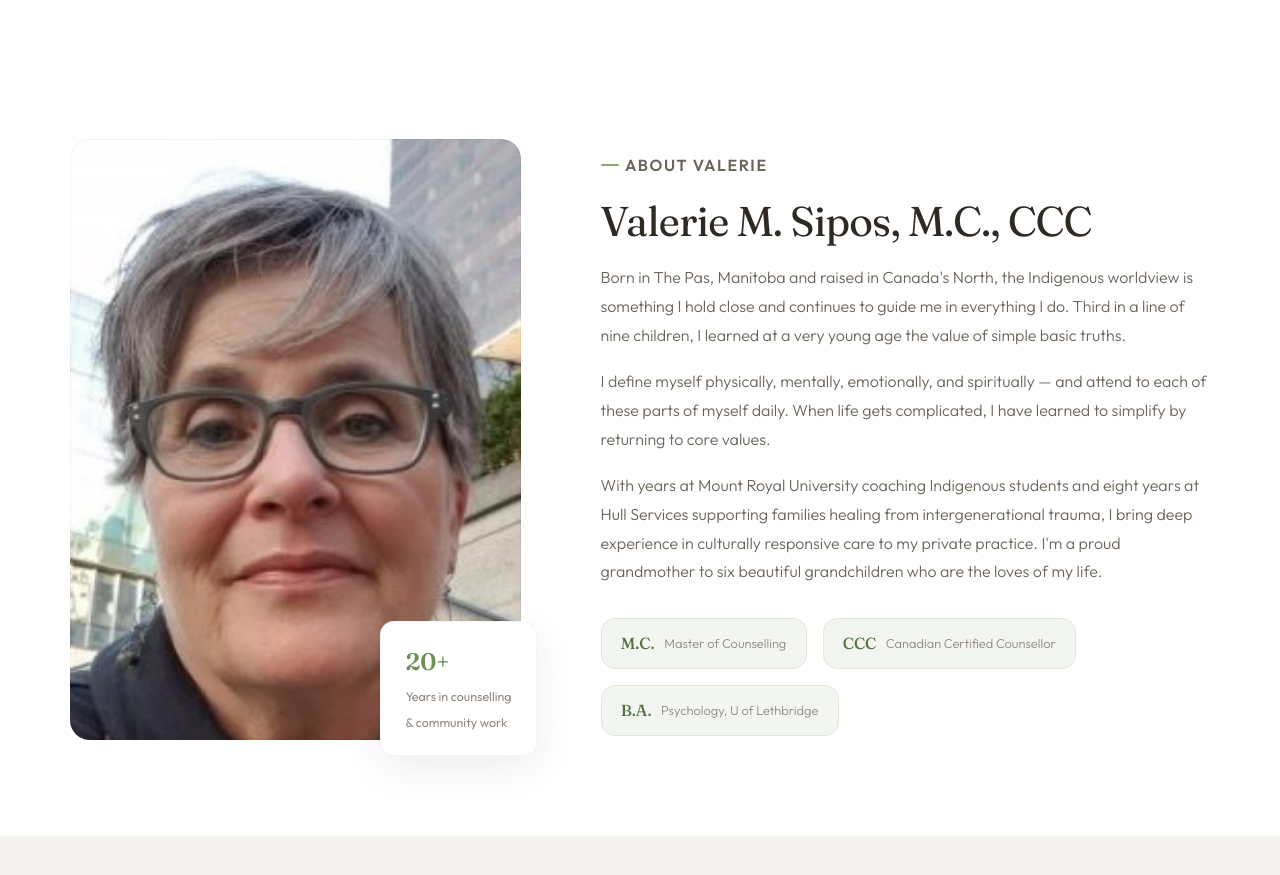
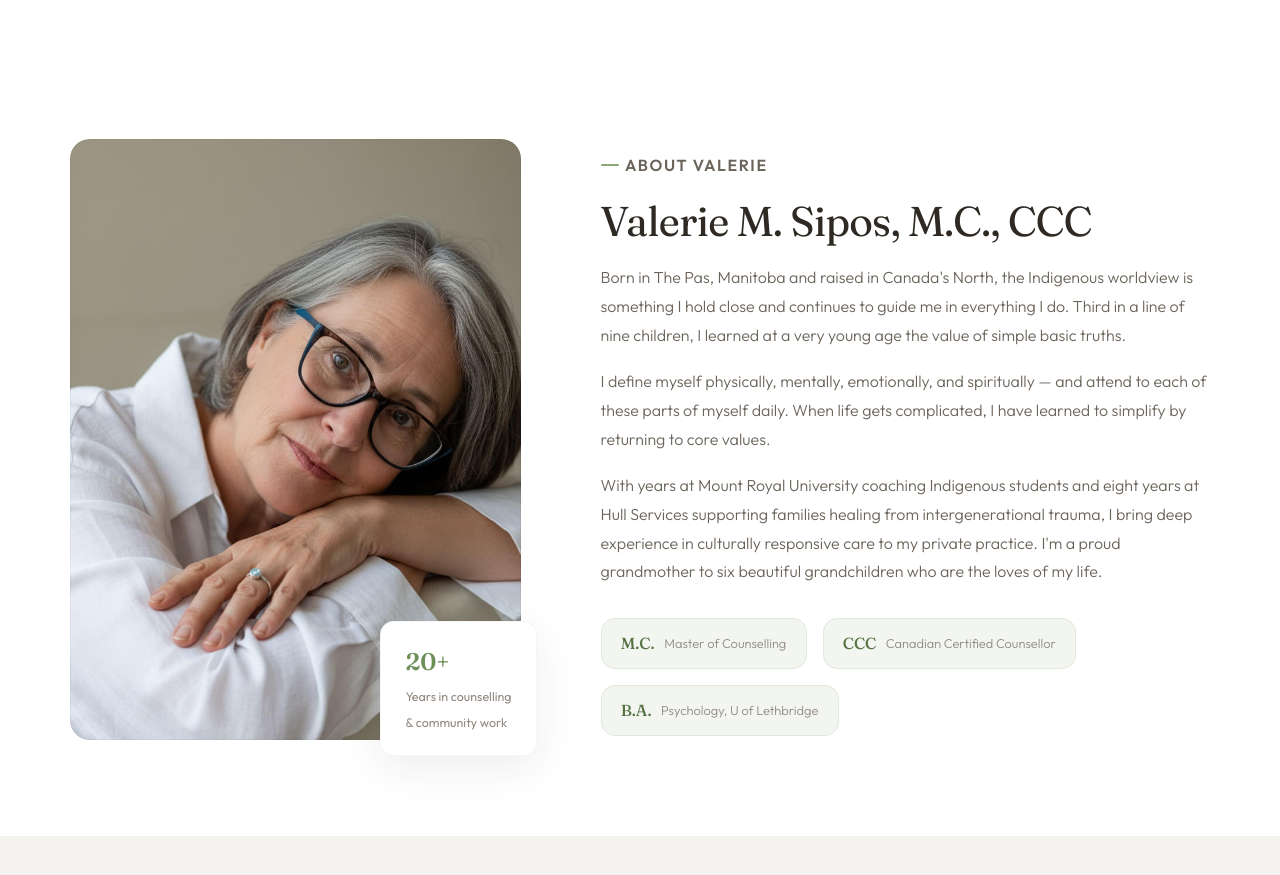
Before and after one commit to zuratech-inc/gystservices.ca, an Eleventy site: page src/content/pages/index.md in a window 1280 px wide. Shown: the part 1480-2355 px from the top of the page. Built offline with nearby package versions, Linux system fonts and the light colour scheme; Eleventy itself is replaced by a stand-in of ours; files that its build step writes are made by us from their sources.

Commit message:
Update Pages “home”

```diff
--- a/src/content/pages/index.md
+++ b/src/content/pages/index.md
@@ -21,7 +21,7 @@ inclusivity:
     - Accessible online counselling
 about:
   label: About Valerie
-  image: /uploads/V-M-S-220x300.jpg
+  image: /uploads/9092517899319966301 (1).jpg
   years: 20+
   years_label: Years in counselling<br>&amp; community work
   bio:
```
Also changed, not shown: src/uploads/9092517899319966301 (1).jpg (added).
